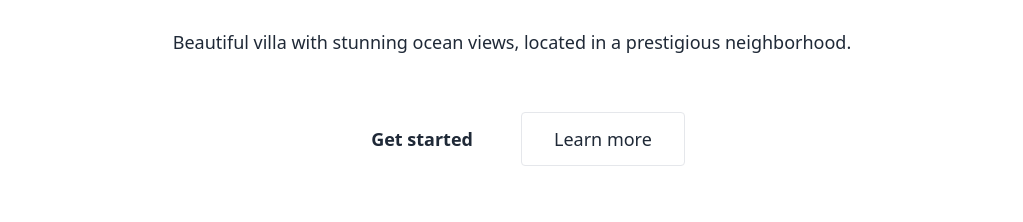
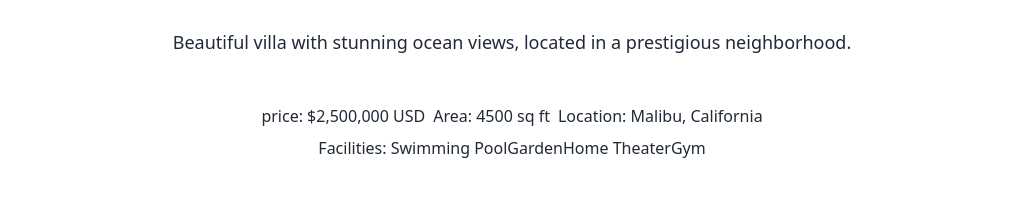
Before and after one commit to Mohammed-Saiful-Islam/b9a9-real-estate-Mohammed-Saiful-Islam, a React (Vite) app: page /news/1 in a window 1280 px wide. Shown: the part 1176-1398 px from the top of the page, without its empty margins (128-1151 px from the left). Built offline with nearby package versions, Linux system fonts and the light colour scheme; no server answers; sample sign-in values are in the browser's storage.

Commit message:
some info added

```diff
--- a/src/pages/Home/NewsCard.jsx
+++ b/src/pages/Home/NewsCard.jsx
@@ -1,13 +1,15 @@
 import { Link } from "react-router-dom";
 
 const NewsCard = ({ news }) => {
-    const { estate_title, image, id } = news;
+    const { estate_title, image, segment_name, status, id } = news;
     return (
         <div>
             <div className="card  bg-base-100 shadow-xl mb-16">
                 <figure><img className="w-full" src={image} alt="Shoes" /></figure>
                 <div className="card-body">
                     <h2 className="card-title">{estate_title}</h2>
+                    <h2>{segment_name}</h2>
+                    <h2>for {status}</h2>
                     <Link to={`/news/${id}`}>Show Details</Link>
                 </div>
             </div>
--- a/src/pages/News/News.jsx
+++ b/src/pages/News/News.jsx
@@ -24,9 +24,11 @@ const News = () => {
                         <div className="container flex flex-col items-center px-4 py-16 pb-24 mx-auto text-center lg:pb-56 md:py-32 md:px-10 lg:px-32 dark:text-gray-50">
                             <h1 className="text-5xl font-bold leading-none sm:text-6xl xl:max-w-3xl dark:text-gray-50">{aNews.estate_title}</h1>
                             <p className="mt-6 mb-8 text-lg sm:mb-12 xl:max-w-3xl dark:text-gray-50">{aNews.description}</p>
-                            <div className="flex flex-wrap justify-center">
-                                <button type="button" className="px-8 py-3 m-2 text-lg font-semibold rounded dark:bg-gray-100 dark:text-gray-900">Get started</button>
-                                <button type="button" className="px-8 py-3 m-2 text-lg border rounded dark:border-gray-300 dark:text-gray-50">Learn more</button>
+                            <div className="flex flex-wrap justify-center gap-2">
+                                <h2>price: {aNews.price} USD</h2>
+                                <h2>Area: {aNews.area}</h2>
+                                <h2>Location: {aNews.location}</h2>
+                                <h2>Facilities: {aNews.facilities}</h2>
                             </div>
                         </div>
                     </div>
```
